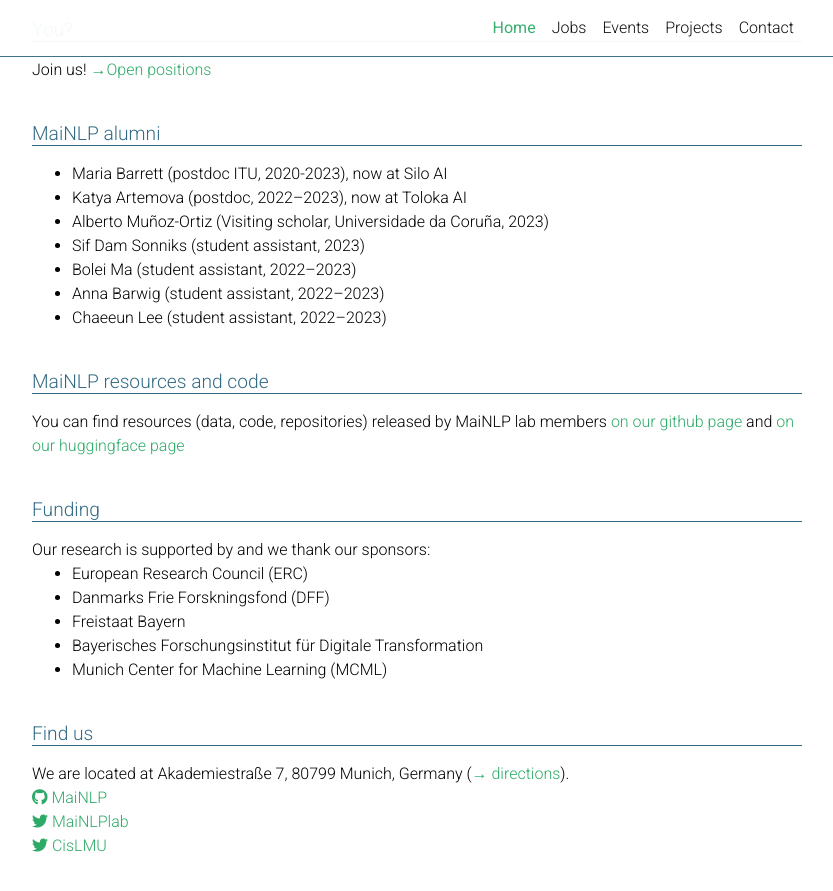
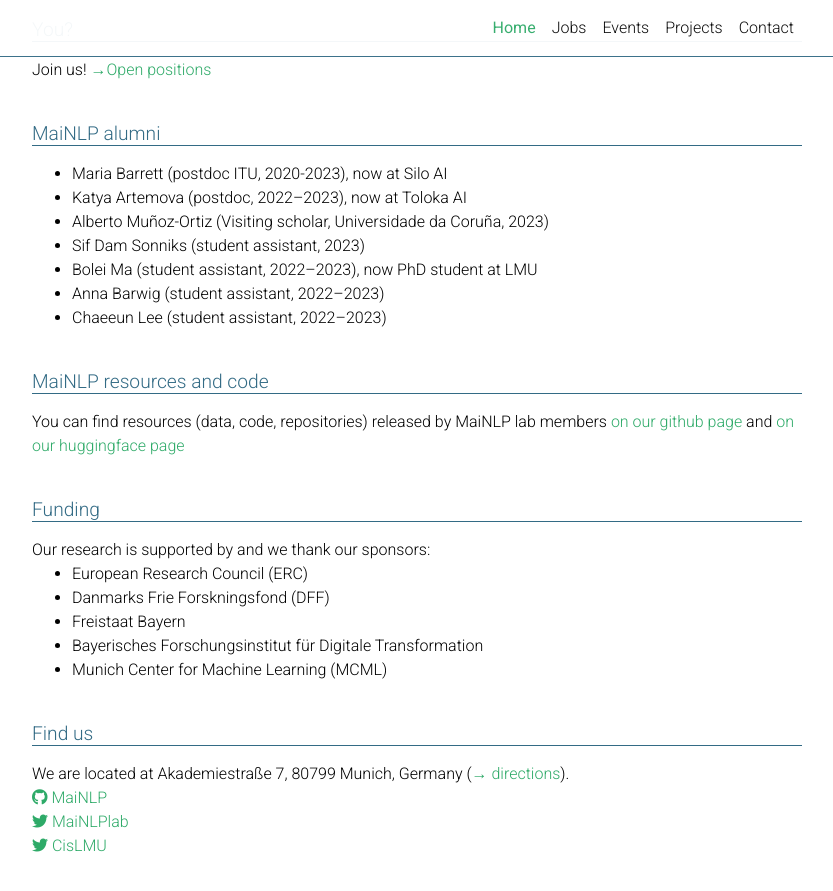
Before and after one commit to mainlp/mainlp.github.io, a Jekyll site: the page built from _pages/about.md, in a window 1280 px wide and 900 px high, scrolled down 3830 px. Shown: the top 891 px of the window, without its empty margins (223-1056 px from the left). Built offline with Jekyll 4.4.1, drawn with Linux system fonts in a browser that asks for light colours; full-size pictures stand in for the smaller copies a plugin makes; comment, search, counter and statistics services are not loaded; a style sheet for code colours, icons or effects is not loaded.

Commit message:
Update about.md, update alumni

```diff
--- a/_pages/about.md
+++ b/_pages/about.md
@@ -225,7 +225,7 @@ In broad terms, our aim is to make NLP models more robust, so that they can deal
     <li>Katya Artemova (postdoc, 2022–2023), now at Toloka AI</li>
     <li>Alberto Muñoz-Ortiz (Visiting scholar, Universidade da Coruña, 2023)</li>
     <li>Sif Dam Sonniks (student assistant, 2023)</li>
-    <li>Bolei Ma (student assistant, 2022–2023)</li>
+    <li>Bolei Ma (student assistant, 2022–2023), now PhD student at LMU</li>
     <li>Anna Barwig (student assistant, 2022–2023)</li>
     <li>Chaeeun Lee (student assistant, 2022–2023)</li>
   </ul>
```
